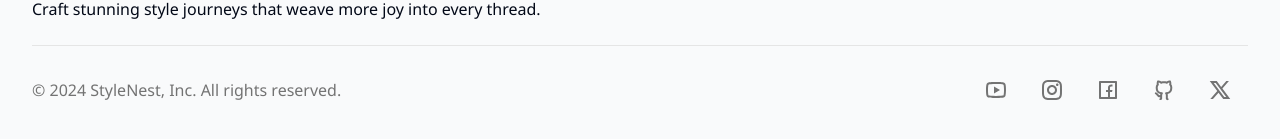
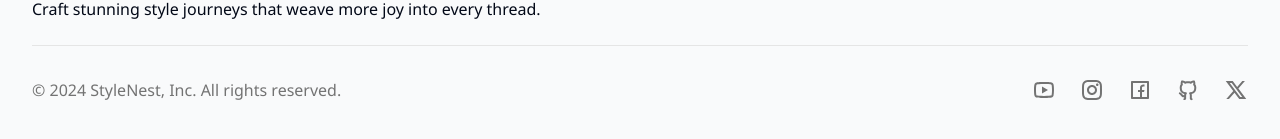
Before and after one commit to Vibhashana/style_nest, a Next.js app: page / in a window 1280 px wide. Shown: the part 199-338 px from the top of the page. Built offline with nearby package versions, Linux system fonts and the light colour scheme.

Commit message:
Changed the navbar and footer

```diff
--- a/components/Footer/Footer.tsx
+++ b/components/Footer/Footer.tsx
@@ -1,6 +1,6 @@
 import Image from "next/image";
-import { Button } from "../ui/button";
-import { Input } from "../ui/input";
+import { Button } from "@/components/ui/button";
+import { Input } from "@/components/ui/input";
 import Socials from "./Socials";
 
 const Footer = () => {
--- a/components/Footer/Socials.tsx
+++ b/components/Footer/Socials.tsx
@@ -5,7 +5,7 @@ import {
   RiTwitterXLine,
   RiYoutubeLine,
 } from "react-icons/ri";
-import { Button } from "../ui/button";
+import { Button } from "@/components/ui/button";
 import Link from "next/link";
 import React from "react";
 
@@ -39,18 +39,20 @@ const Socials = () => {
   ];
 
   return (
-    <div className="flex items-center">
+    <div className="-mr-2 flex items-center gap-2">
       {socials.map(({ name, icon, link }, index) => (
         <Button
           variant="ghost"
           asChild
+          size="icon"
+          // className="!size-10"
           key={index}
           aria-label={`Visit our ${name} page`}
           title={`Visit our ${name} page`}
         >
           <Link href={link} className="link">
             {React.cloneElement(icon, {
-              className: "!size-6",
+              className: "!size-[24px]",
             })}
           </Link>
         </Button>
--- a/components/Navbar/MobileNav.tsx
+++ b/components/Navbar/MobileNav.tsx
@@ -1,12 +1,12 @@
 import { Menu, X } from "lucide-react";
-import { Button } from "../ui/button";
+import { Button } from "@/components/ui/button";
 import {
   Sheet,
   SheetClose,
   SheetContent,
   SheetTitle,
   SheetTrigger,
-} from "../ui/sheet";
+} from "@/components/ui/sheet";
 import Link from "next/link";
 import Image from "next/image";
 
--- a/components/Navbar/Navbar.tsx
+++ b/components/Navbar/Navbar.tsx
@@ -1,8 +1,8 @@
 import Image from "next/image";
 import Link from "next/link";
-import { Button } from "../ui/button";
-import { ShoppingBag } from "lucide-react";
-import MobileNav from "./MobileNav";
+import { Button } from "@/components/ui/button";
+import { RiShoppingBag3Line } from "react-icons/ri";
+import MobileNav from "@/components/Navbar/MobileNav";
 
 const Navbar = () => {
   const menu = [
@@ -11,7 +11,7 @@ const Navbar = () => {
   ];
 
   return (
-    <header className="py-6">
+    <header className="py-[1.625rem]">
       <div className="content-container flex w-full items-center">
         <nav className="flex w-full items-center justify-between">
           <Link href="/" prefetch={false}>
@@ -23,7 +23,7 @@ const Navbar = () => {
             />
           </Link>
           {menu.length > 0 && (
-            <div className="ml-24 hidden gap-8 md:flex">
+            <div className="ml-[8.5rem] hidden gap-9 md:flex">
               {menu.map(({ title, url }, index) => (
                 <Link key={index} href={url} className="link font-medium">
                   {title}
@@ -32,9 +32,9 @@ const Navbar = () => {
             </div>
           )}
 
-          <div className="ml-auto">
+          <div className="-mr-1 ml-auto">
             <Button variant="ghost" size="icon" aria-label="Shopping cart">
-              <ShoppingBag className="!size-5 text-neutral-900" />
+              <RiShoppingBag3Line className="!size-6 text-neutral-900" />
               <span className="sr-only">View shopping cart</span>
             </Button>
           </div>
--- a/package.json
+++ b/package.json
@@ -18,7 +18,6 @@
     "react": "^19.0.0",
     "react-dom": "^19.0.0",
     "react-icons": "^5.4.0",
-    "remixicon": "^4.6.0",
     "tailwind-merge": "^2.5.5",
     "tailwindcss-animate": "^1.0.7"
   },
```
Also changed, not shown: 1 other file (tests, documents, lock files or other folders).
